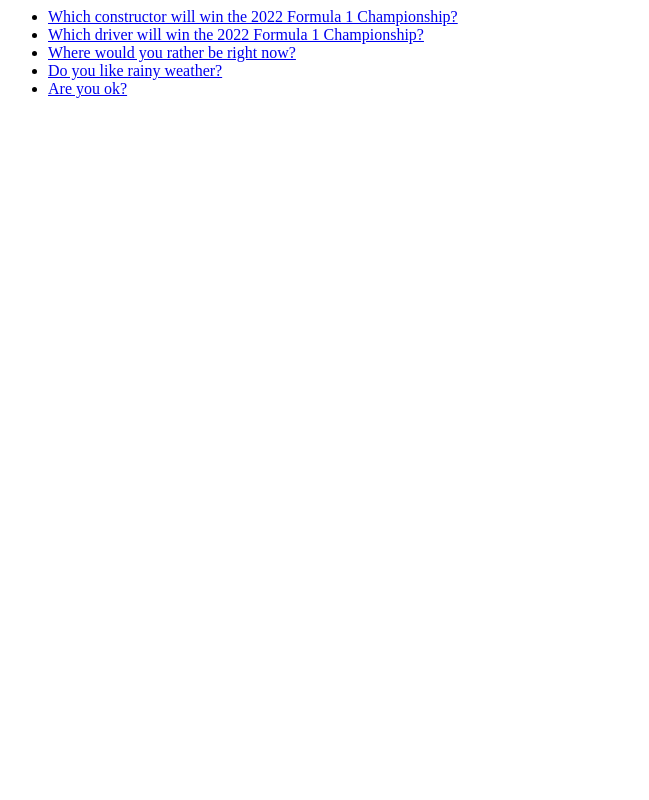
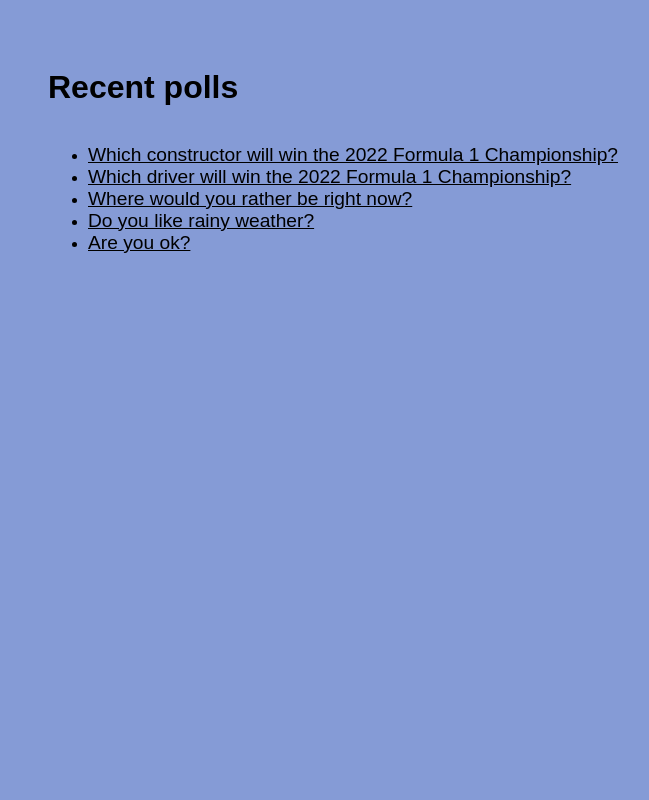
Before and after one commit to st157024/DjangoPollProject, a Django app: page /polls/ in a window 1280 px wide. Shown: the whole page, without its empty margins (0-649 px from the left). Run offline with Django 4.2, Linux system fonts and the light colour scheme; data comes from the database, SQL or seed files in the repository; both versions use the stored data as it was after the commit.

Commit message:
style changes

```diff
--- /dev/null
+++ b/polls/static/polls/style.css
@@ -0,0 +1,20 @@
+li a {
+  color: black;
+  font-size: larger;
+}
+
+body {
+  background-color: rgb(133, 155, 214);
+  font-family: Arial, Helvetica, sans-serif;
+}
+
+h1 {
+  font-size: xx-large;
+  font-weight: bold;
+}
+
+div {
+  display: flex;
+  flex-direction: column;
+  padding: 30pt;
+}
--- a/polls/templates/polls/index.html
+++ b/polls/templates/polls/index.html
@@ -1,7 +1,16 @@
 <html>
+  {% load static %}
+  <link
+    rel="stylesheet"
+    type="text/css"
+    href="{% static 'polls/style.css' %}"
+  />
+
   <head> </head>
 
   <body>
+    <div class="container">
+      <h1>Recent polls</h1>
       {% if latest_question_list %}
       <ul>
         {% for question in latest_question_list %}
@@ -15,5 +24,6 @@
       {% else %}
       <p>No polls are available.</p>
       {% endif %}
+    </div>
   </body>
 </html>
```
Also changed, not shown: polls/templates/hello.html (deleted, +0 -8 lines), polls/templates/polls/detail.html (+10 -1 lines), polls/templates/polls/results.html (+8 -0 lines), db.sqlite3. Lines whose indentation alone changed are shown as unchanged.
